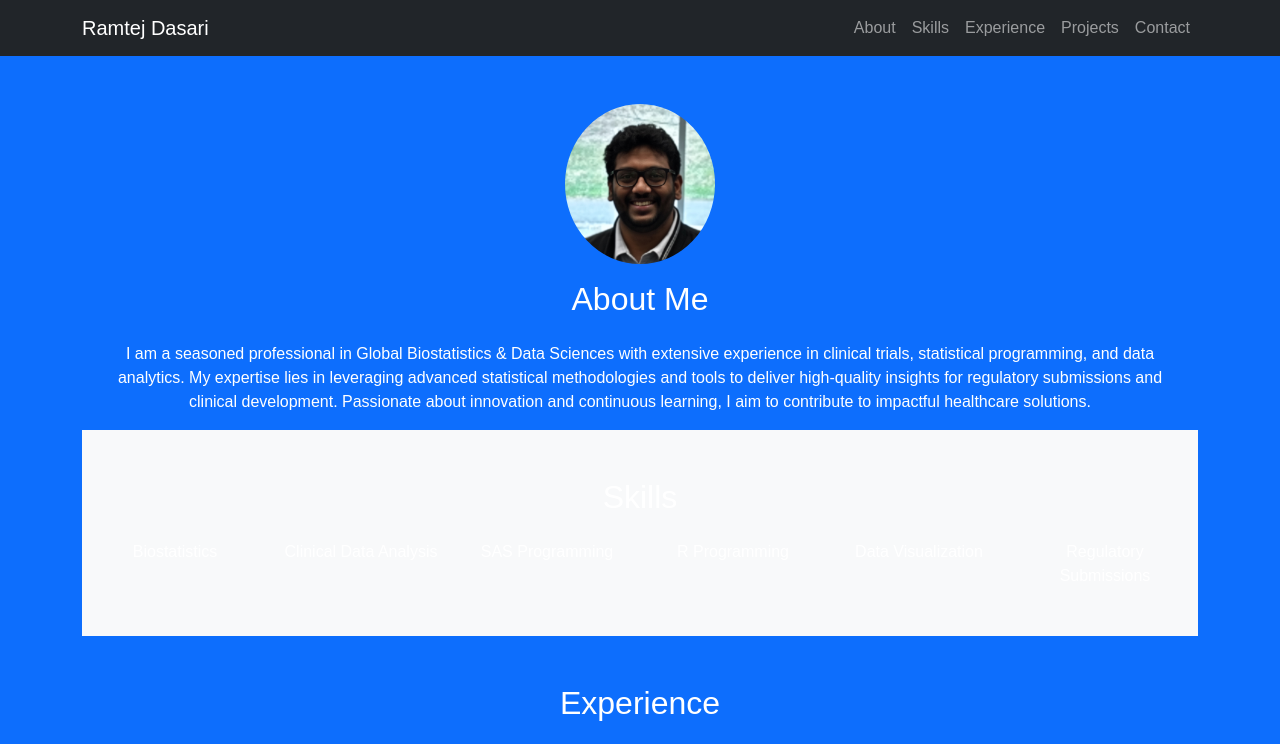
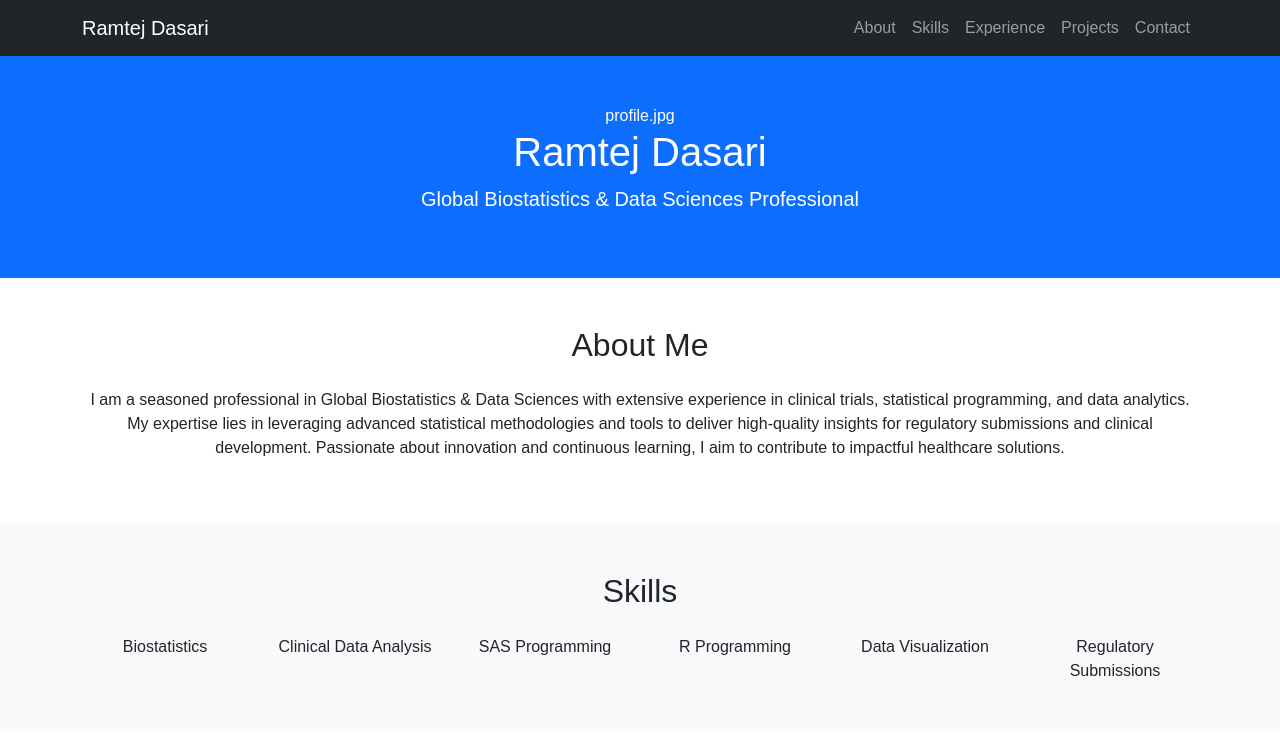
Before and after one commit to ramtejdasari/portfolio_web, a plain HTML site: page index.html in a window 1280 px wide. Shown: the top 744 px of the page. Drawn offline with nearby package versions, Linux system fonts and the light colour scheme; files whose address does not match are found by name.

Commit message:
Add files via upload

```diff
--- a/index.html
+++ b/index.html
@@ -30,12 +30,16 @@
 
 
 
+
 <!-- Hero Section -->
 <header class="bg-primary text-white text-center py-5">
     <div class="container">
-        <img src="profile.jpg" alt="Profile Image" class="img-fluid rounded-circle mb-3" style="width:150s &amp; Data Sciences Professional</p>
+        profile.jpg
+        <h1>Ramtej Dasari</h1>
+        <p class="lead">Global Biostatistics & Data Sciences Professional</p>
     </div>
 </header>
+
 
 
 
```
